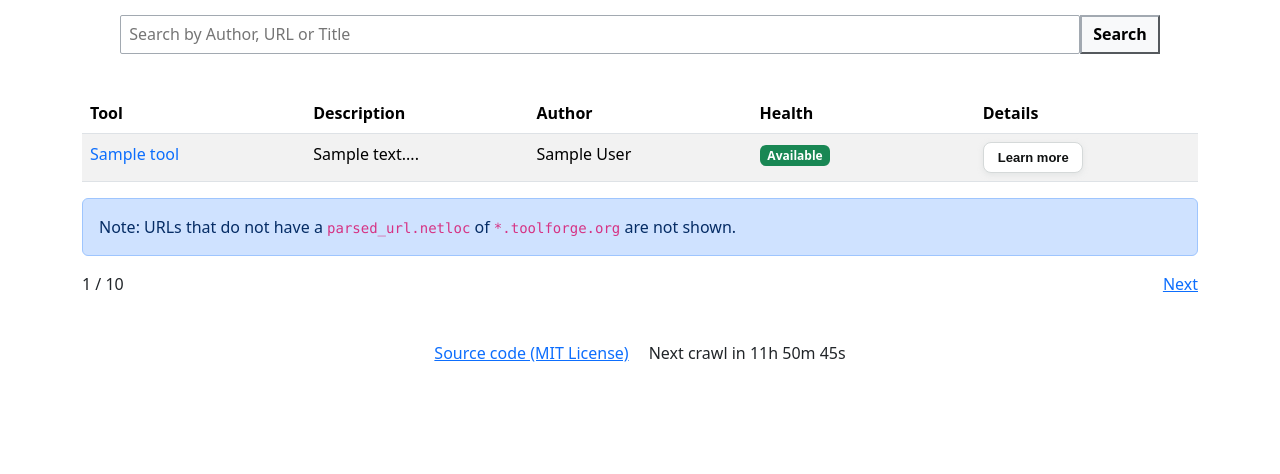
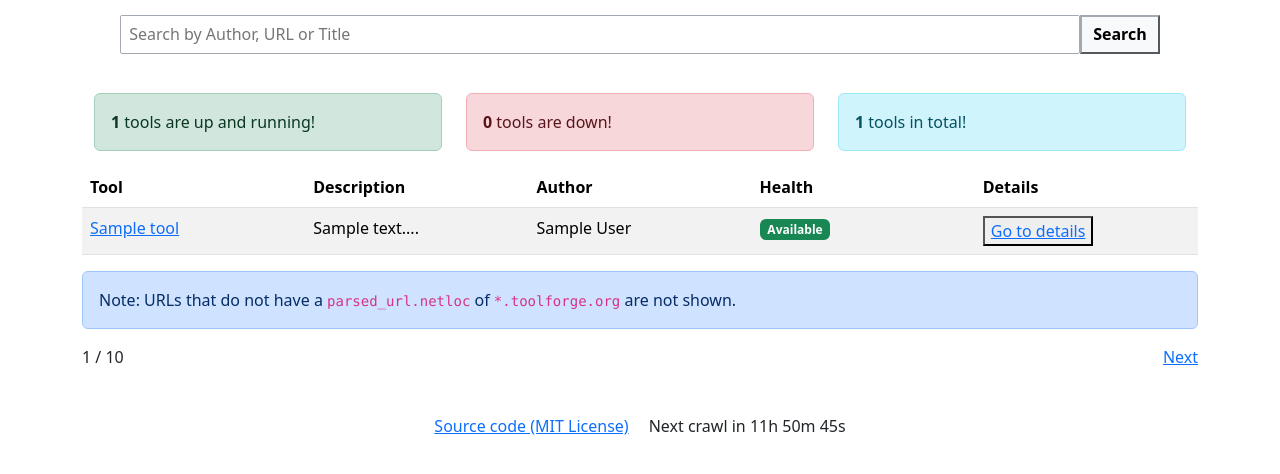
Before and after one commit to gopavasanth/ToolWatch, a Flask app: page / in a window 1280 px wide. Shown: the part 56-530 px from the top of the page. Run offline with Flask 3, Linux system fonts and the light colour scheme; tables that the repository leaves empty hold one stand-in row (values such as "Sample post"); some libraries are stand-ins or nearby versions.

Commit message:
AddStats

```diff
--- a/app.py
+++ b/app.py
@@ -14,28 +14,39 @@ app = Flask(__name__)
 app.config["MARIADB_URI"] = config["MARIADB_URI"]
 page_limit = config["page_limit"]
 
-
 @app.route("/")
 def index():
     session = Session()
     curr_page = int(request.args.get("page", 1))
     tools = session.query(Tool).all()
+    print(tools)
+    # Pagination logic
     paginated_tools = tools[(curr_page - 1) * page_limit : curr_page * page_limit]
+
+    # Calculate health stats
+    total_tools = len(set(tools))
+    tools_up = sum(1 for tool in tools if tool.health_status == True)
+    tools_down = total_tools - tools_up
 
     was_crawled = []
     for tool in paginated_tools:
         url_parsed = urlparse(tool.url)
-        if url_parsed.hostname != None and "toolforge.org" in url_parsed.hostname:
+        if url_parsed.hostname is not None and "toolforge.org" in url_parsed.hostname:
             was_crawled.append(True)
         else:
             was_crawled.append(False)
+
     return render_template(
         "index.html",
         tools=paginated_tools,
         was_crawled=was_crawled,
         curr_page=curr_page,
         total_pages=tools[0].total_pages,
+        tools_up=tools_up,
+        tools_down=tools_down,
+        total_tools=total_tools
     )
+
 
 
 @app.route("/search")
--- a/config.py
+++ b/config.py
@@ -5,7 +5,7 @@ load_dotenv()
 
 curr_env = os.environ['MODE'] if 'MODE' in os.environ else 'development'
 DB_URL = "tools.db.svc.wikimedia.cloud" if curr_env == 'production' else "localhost"
-DB_USERNAME = os.getenv('TOOL_TOOLSDB_USER') if curr_env == 'production' else "root"
+DB_USERNAME = os.getenv('TOOL_TOOLSDB_USER') if curr_env == 'production' else "toolwatch"
 DB_PASSWORD = os.getenv('TOOL_TOOLSDB_PASSWORD') if curr_env == 'production' else "toolwatch"
 DB_NAME = f"{DB_USERNAME}__toolwatch" if curr_env == 'production' else "toolwatch"
 
--- a/templates/index.html
+++ b/templates/index.html
@@ -114,6 +114,25 @@
       </form>
     </div>
     <div class="container mt-4">
+      <div class="container mt-4">
+        <div class="row">
+          <div class="col-md-4">
+            <div class="alert alert-success" role="alert">
+              <strong>{{ tools_up }}</strong> tools are up and running!
+            </div>
+          </div>
+          <div class="col-md-4">
+            <div class="alert alert-danger" role="alert">
+              <strong>{{ tools_down }}</strong> tools are down!
+            </div>
+          </div>
+          <div class="col-md-4">
+            <div class="alert alert-info" role="alert">
+              <strong>{{ total_tools }}</strong> tools in total!
+            </div>
+          </div>
+        </div>
+      </div>
       <table class="table table-striped" style="table-layout: fixed">
         <thead>
           <tr>
@@ -139,8 +158,7 @@
               <a
                 href="{{ tool.url }}"
                 target="_blank"
-                style="word-wrap: break-word;
-                text-decoration: none;"
+                style="word-wrap: break-word"
               >
                 {{ tool.title }}
               </a>
@@ -162,36 +180,10 @@
               {% endif %}
             </td>
             <td>
-              <button
-                class="badge bg"
-                style="
-                  background-color: #fff;
-                  border: 1px solid #d5d9d9;
-                  border-radius: 8px;
-                  box-shadow: rgba(213, 217, 217, .5) 0 2px 5px 0;
-                  box-sizing: border-box;
-                  color: #0f1111;
-                  cursor: pointer;
-                  display: inline-block;
-                  font-family: 'Amazon Ember', sans-serif;
-                  font-size: 13px;
-                  line-height: 29px;
-                  padding: 0 10px 0 11px;
-                  position: relative;
-                  text-align: center;
-                  text-decoration: none;
-                  user-select: none;
-                  -webkit-user-select: none;
-                  touch-action: manipulation;
-                  vertical-align: middle;
-                  width: 100px;
-                "
-                role="button"
-              >
-                <span>
-                  <a href="tools/{{tool.id}}" style="color:#0f1111; text-decoration: none;">Learn more</a>
-                </span>
+              <button  >
+                <a href = "tools/{{tool.id}}">Go to details</a>
               </button>
+
             </td>
             <!-- <td>{{ tool.last_checked }}</td> -->
           </tr>
```
